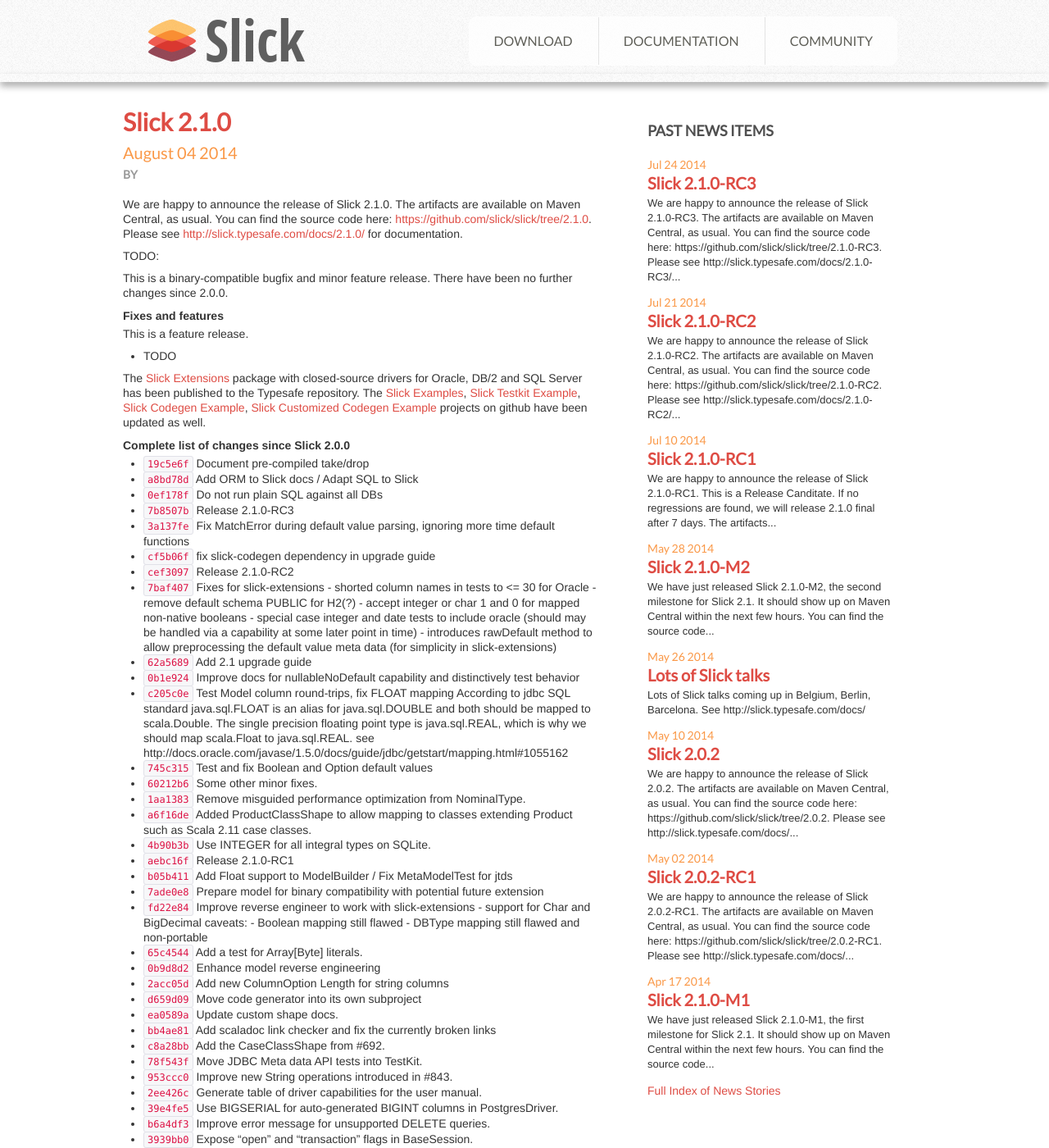
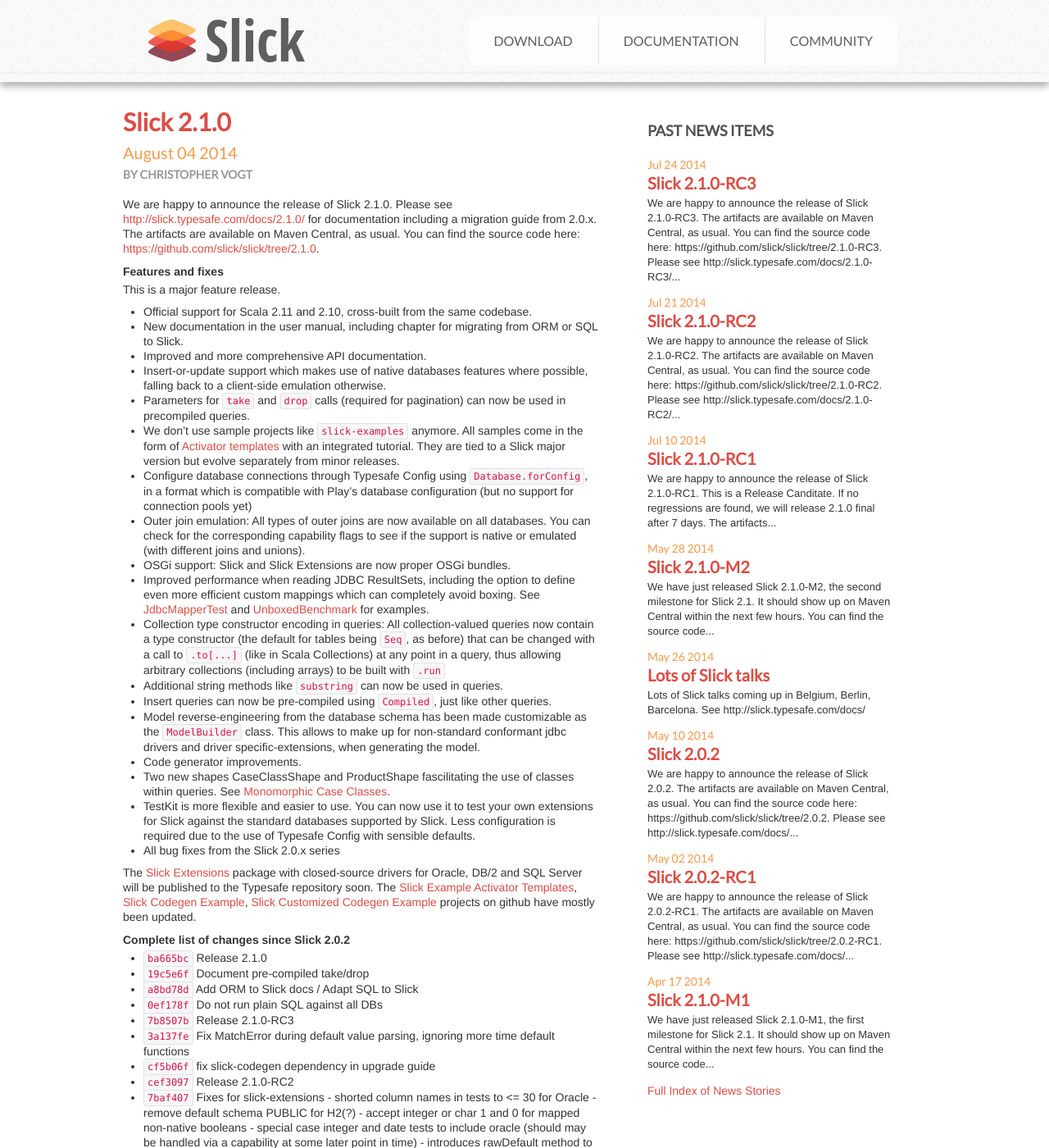
Before and after one commit to slick/slick.github.com, a Jekyll site: the page built from news/_posts/2014-08-04-slick-2.1.0-release.md, in a window 1280 px wide and 1400 px high. Shown: the whole window at 82% size. Built offline with Jekyll 4.4.1, drawn with Linux system fonts in a browser that asks for light colours; some of the changed text lies outside the part shown.

Commit message:
Fix 2.1.0 release notes

```diff
--- a/news/_posts/2014-08-04-slick-2.1.0-release.md
+++ b/news/_posts/2014-08-04-slick-2.1.0-release.md
@@ -1,35 +1,67 @@
 ---
 layout: news
 title: Slick 2.1.0
+author: Christopher Vogt
 ---
 We are happy to announce the release of Slick 2.1.0.
+Please see <http://slick.typesafe.com/docs/2.1.0/> for documentation including a migration guide from 2.0.x.
 The artifacts are available on Maven Central, as usual.
 You can find the source code here: <https://github.com/slick/slick/tree/2.1.0>.
-Please see <http://slick.typesafe.com/docs/2.1.0/> for documentation.
 
-TODO:
+##### Features and fixes
 
-This is a binary-compatible bugfix and minor feature release.
-There have been no further changes since 2.0.0.
+This is a major feature release.
 
-
-##### Fixes and features
-
-This is a feature release.
-
-* TODO
+* Official support for Scala 2.11 and 2.10, cross-built from the same codebase.
+* New documentation in the user manual, including chapter for migrating from ORM or SQL to Slick.
+* Improved and more comprehensive API documentation.
+* Insert-or-update support which makes use of native databases features where possible,
+  falling back to a client-side emulation otherwise.
+* Parameters for `take` and `drop` calls (required for pagination) can now be used in
+  precompiled queries.
+* We don't use sample projects like `slick-examples` anymore. All samples come in the form
+  of [Activator templates](https://github.com/typesafehub/?query=activator-slick)
+  with an integrated tutorial. They are tied to a Slick major
+  version but evolve separately from minor releases.
+* Configure database connections through Typesafe Config using `Database.forConfig`,
+  in a format which is compatible
+  with Play's database configuration (but no support for connection pools yet)
+* Outer join emulation: All types of outer joins are now available on all databases. You can check
+  for the corresponding capability flags to see if the support is native or emulated (with different
+  joins and unions).
+* OSGi support: Slick and Slick Extensions are now proper OSGi bundles.
+* Improved performance when reading JDBC ResultSets, including the option to define
+  even more efficient custom mappings which can completely avoid boxing. See
+  [JdbcMapperTest](https://github.com/slick/slick/blob/2.1.0/slick-testkit/src/main/scala/com/typesafe/slick/testkit/tests/JdbcMapperTest.scala#L295-321)
+  and [UnboxedBenchmark](https://github.com/slick/slick/blob/2.1.0/slick-testkit/src/test/scala/scala/slick/benchmark/UnboxedBenchmark.scala) for examples.
+* Collection type constructor encoding in queries: All collection-valued queries now
+  contain a type constructor (the default for tables being `Seq`, as before) that can be
+  changed with a call to `.to[...]` (like in Scala Collections) at any point in a query,
+  thus allowing arbitrary collections (including arrays) to be built with `.run`
+* Additional string methods like `substring` can now be used in queries.
+* Insert queries can now be pre-compiled using `Compiled`, just like other queries.
+* Model reverse-engineering from the database schema has been made customizable as
+  the `ModelBuilder` class.
+  This allows to make up for non-standard conformant jdbc drivers
+  and driver specific-extensions, when generating the model.
+* Code generator improvements.
+* Two new shapes CaseClassShape and ProductShape fascilitating the use of classes
+  within queries. See [Monomorphic Case Classes](http://slick.typesafe.com/doc/2.1.0/userdefined.html#monomorphic-case-classes).
+* TestKit is more flexible and easier to use. You can now use it to test your own
+  extensions for Slick against the standard databases supported by Slick. Less
+  configuration is required due to the use of Typesafe Config with sensible defaults.
+* All bug fixes from the Slick 2.0.x series
 
 The [Slick Extensions](http://slick.typesafe.com/doc/2.1.0/extensions.html)
-package with closed-source drivers for Oracle, DB/2 and SQL Server has been
-published to the Typesafe repository.
-The [Slick Examples](https://github.com/slick/slick-examples),
-[Slick Testkit Example](https://github.com/slick/slick-testkit-example),
+package with closed-source drivers for Oracle, DB/2 and SQL Server will be
+published to the Typesafe repository soon.
+The [Slick Example Activator Templates](https://github.com/typesafehub/?query=activator-slick),
 [Slick Codegen Example](https://github.com/slick/slick-codegen-example),
 [Slick Customized Codegen Example](https://github.com/slick/slick-codegen-customization-example)
-projects on github have been updated as well.
+projects on github have mostly been updated.
 
-##### Complete list of changes since Slick 2.0.0
-
+##### Complete list of changes since Slick 2.0.2
+* [``ba665bc``](https://github.com/slick/slick/commit/ba665bc974cb041d5d6188807fd4766736fbd3bd) Release 2.1.0
 * [``19c5e6f``](https://github.com/slick/slick/commit/19c5e6fafdc5f95730445065788694cd729f6419) Document pre-compiled take/drop
 * [``a8bd78d``](https://github.com/slick/slick/commit/a8bd78def913dc16e7f9321dac07cd4d26231672) Add ORM to Slick docs / Adapt SQL to Slick
 * [``0ef178f``](https://github.com/slick/slick/commit/0ef178fa176ed5e80d428d73a3020ce96b732497) Do not run plain SQL against all DBs
@@ -113,17 +145,11 @@
 * [``85d4e00``](https://github.com/slick/slick/commit/85d4e00afcf5f6b7bea279aeebc3dbb30b486d89) Clean up dependencies
 * [``c8420b2``](https://github.com/slick/slick/commit/c8420b22846d17ad38ec63784ebed12439b2c31c) Improve OSGi integration:
 * [``57c87f5``](https://github.com/slick/slick/commit/57c87f502dcdd4fd8200a0956bff6e63e495aee0) Add def size as alias for length to Query for more Scala collections api conformity
-* [``55c2a01``](https://github.com/slick/slick/commit/55c2a01b13827c60c978b1772cf0245ac2e9d358) Fix assertion error for multiple nameless fks or indices (non type-safe equality caught us)
 * [``047bb07``](https://github.com/slick/slick/commit/047bb07140cc10fbf2eba495845d9994a095671e) First cut at OSGi-fun for slick.
-* [``b2a6dc1``](https://github.com/slick/slick/commit/b2a6dc1e390589de2966230875fd5104108bf94d) Add docs for MappedColumnType import and hand-written case class companions.
-* [``3a7f53c``](https://github.com/slick/slick/commit/3a7f53ce70fdb7da38be13a469b9851e5c1a32fd) Prevent "no-symbol does not have an owner" when using MappedTo.
 * [``338e959``](https://github.com/slick/slick/commit/338e959e03b38b54c7d827a4cf2cb5dfc6d413a6) Fix identity groupBy with type mappings.
 * [``18f3cf2``](https://github.com/slick/slick/commit/18f3cf222e16055c4d3369d64fd22fb827c614f4) Emulate outer joins where necessary.
 * [``439305f``](https://github.com/slick/slick/commit/439305f2ccd12853d37646d299c98652185ea6d4) Correctly propagate build failures to sbt's exit code.
-* [``82316d1``](https://github.com/slick/slick/commit/82316d16cafa52829cb8144a69d715e8ed2f4a33) Fix codegen autoinc last as option for HLists (issue #704)
 * [``76e638c``](https://github.com/slick/slick/commit/76e638cb7a445fcd8cc75c290ff852cc8f38f17b) Add test for outer joins and fix capability declarations.
-* [``b86cd4b``](https://github.com/slick/slick/commit/b86cd4bf5ae8ec57527f5bc65cac3dd47b07e3c1) Fix name collision with columns named 'tag' in codegen
-* [``f1c3737``](https://github.com/slick/slick/commit/f1c37371c9fe467bb76ababfd96ff431d850908b) Fix Scaladoc links
 * [``2dca474``](https://github.com/slick/slick/commit/2dca474f973bc3c71e5d2a38b9071d6aa889b7eb) Scala 2.11 compatibility.
 * [``e71ed6e``](https://github.com/slick/slick/commit/e71ed6e777ee245779c3d81c7fce30e2d84c2f77) Add alias and documentation for ForeignKeyAction
 * [``3fc16d8``](https://github.com/slick/slick/commit/3fc16d8171f7785b8c7b34ed513675188410fcbc) Allow building of non-erased collections through ClassTags.
@@ -135,47 +161,7 @@
 * [``6d1cbd9``](https://github.com/slick/slick/commit/6d1cbd9f8edb1448e79c2ddaf9500ae69ed226c5) Simplify Option handling in JdbcProfile.
 * [``1b5f1f4``](https://github.com/slick/slick/commit/1b5f1f4ee2a5271e299a487d43f506f7924cb828) Simplify Invokers
 * [``70a5a2b``](https://github.com/slick/slick/commit/70a5a2b9d40b891a3201515aa373352e56b9c67f) Add test case for nesting mapped entities
-* [``754660c``](https://github.com/slick/slick/commit/754660cedbd052ec7abc77d8c224430012394983) Add test for broken mapping to Char
-* [``e2ab531``](https://github.com/slick/slick/commit/e2ab531d257a17932c6fa75021739945fcdc8947) Fixed issue #698 (MappedColumnType broken for Char)
-* [``77a19aa``](https://github.com/slick/slick/commit/77a19aad284051b3457b6dae9f1c9374f4bdc980) Fixed issue #554 (ZIP joins)
 * [``ce04fe8``](https://github.com/slick/slick/commit/ce04fe8e752c93c06c38ad732ab625c3add1e10a) Modify DDL to run drop phases in LIFO order.  Fixes issue #701.
-* [``c78ed2f``](https://github.com/slick/slick/commit/c78ed2f72d1b3bd767f6fdc381e98083149725b3) Emulate empty join conditions where needed.
-* [``7ae79d6``](https://github.com/slick/slick/commit/7ae79d61bea2da6894a4ec8a857981d61584969e) Add JDBC interop docs
-* [``3555385``](https://github.com/slick/slick/commit/3555385edfba4182dd8b85fd1a6dfe098c2e267b) Add documentation for `into` method
-* [``258a6bc``](https://github.com/slick/slick/commit/258a6bcff93a44a3f70157905b39832f99a8eeae) Support casts to boolean and double in Access.
-* [``e065fcd``](https://github.com/slick/slick/commit/e065fcd2fa5e457ccc9b06f7cfe9476dfe5dbf5b) Fix initialization order problem in generated code
 * [``89c3c2e``](https://github.com/slick/slick/commit/89c3c2ed2098a6b8207d71a2fdee298f40b4842b) Reuse "simple" object for "Implicit" in driver implementations.
 * [``c6bc382``](https://github.com/slick/slick/commit/c6bc3826cc82ab1d636b3691e97e1b5125db24f9) Remove deprecated features
 * [``7e2d6b4``](https://github.com/slick/slick/commit/7e2d6b450cd694e072643ec882f1b0b92bc79248) Update version numbers for 2.1
-* [``fc5cabe``](https://github.com/slick/slick/commit/fc5cabe4458855430498605f474df52b954927f1) Enable documentation tests on Travis CI
-* [``73064e9``](https://github.com/slick/slick/commit/73064e9abf3666a1240ac09cacd85b430bbbbdd5) Documentation improvements for 2.0.1.
-* [``8b8ed11``](https://github.com/slick/slick/commit/8b8ed11353b85615290f6fa0d80657e5a28f0821) Add test case for issue #645 (to be fixed in slick-extensions)
-* [``1e5146c``](https://github.com/slick/slick/commit/1e5146c9d9f6d017889851596ace20ed6df960af) Implement casts for more basic data types in QueryInterpreter.
-* [``2a54174``](https://github.com/slick/slick/commit/2a541741915d6917940a8c8747d1270f92c85e6d) Add configuration for MySQL and PostgreSQL tests on Travis CI.
-* [``386920a``](https://github.com/slick/slick/commit/386920a6abd2c906f58cd310688423c708acafbf) Add basic Travis CI configuration
-* [``e96132b``](https://github.com/slick/slick/commit/e96132be4f463b82db7432c7a4a3205f805b8837) Fix self-referencing table in codegen (#619)
-* [``d944e27``](https://github.com/slick/slick/commit/d944e279e18533da5c566b866274e93eb2b1f9f7) Expand Table refs into columns in "returning" projections.
-* [``1f87cfb``](https://github.com/slick/slick/commit/1f87cfb5088404b0e2c6ebd5cb5bd5b40d3d52fa) Add ddl for all tables to codegen
-* [``4533b0c``](https://github.com/slick/slick/commit/4533b0cc361d4ab473fdae7e63c43160e8a88b75) Substitute correct versions numbers from the build into the docs
-* [``b01241d``](https://github.com/slick/slick/commit/b01241d0c33692a504cd4e442f62202cb39b84cf) Remove all special handling for products of size 1.
-* [``2022107``](https://github.com/slick/slick/commit/20221076e0dc2e77bcdfcd0603feb4d85d8048e5) Infer correct NominalType views even without the NominalType.
-* [``c59ba50``](https://github.com/slick/slick/commit/c59ba5059b708a7e7a46df23e90787d7eeab09e6) Fix a smorgasbord of bugs for more robust groupBy.
-* [``73c9175``](https://github.com/slick/slick/commit/73c9175fe98cced0d64cc60ca72ab2d76ab0e213) Add optional db authentication to default code generator runner
-* [``1f76f36``](https://github.com/slick/slick/commit/1f76f363b10a62296220154d9f2375d8408884af) Improve codegen docs: address spotted confusions, hlist fix, typos, formatting
-* [``23e9450``](https://github.com/slick/slick/commit/23e94508433c2cfc0fc17e78fa7d7a241d20889f) Add row value constructor to codegen output Supersedes #614
-* [``b870f3d``](https://github.com/slick/slick/commit/b870f3d33fd22f33c56e3382b613457df401c07e) Generate scaladoc src links and graphs for test kit
-* [``be508cc``](https://github.com/slick/slick/commit/be508cc1632acbeb66dab76a782e40dc527202f1) Fix for #618, codegen single, non-option column tables.
-* [``6d7610d``](https://github.com/slick/slick/commit/6d7610d00e16380ae2411270e2883dc6cf93e29d) Fix for taking Option GetResult from caller scope
-* [``e436802``](https://github.com/slick/slick/commit/e43680277eb648f3a0fa7284b66eef5a6d2ff936) Fix for #616, code gen generated wrong default value for Option columns (not using Some)
-* [``da01462``](https://github.com/slick/slick/commit/da01462911a30ace147ea9e97317c4264f8aee8c) Fix some codegen docs
-* [``ae51292``](https://github.com/slick/slick/commit/ae51292cac80ba919c8d50b4ffaaae1cc03eff34) Extend codegen HList test to 33 columns to test performance
-* [``b5f9144``](https://github.com/slick/slick/commit/b5f9144092f683f166bfb9f0453f08e96ebfa247) Change codegen to avoid :: HCons type alias (as a possible workaround for #577)
-* [``b88337d``](https://github.com/slick/slick/commit/b88337d5783427f7162d0c304a1caf8d4483cbac) Split compound types and compound values in codegen
-* [``9f274cc``](https://github.com/slick/slick/commit/9f274cc32c99ac490befe04b56519725c5087719) Enable disabled codegen tests after fixing spurious compilation errors
-* [``0d2e885``](https://github.com/slick/slick/commit/0d2e8859d5f840491ba4d040577537374f3f0d84) Document caching insert invoker
-* [``217af59``](https://github.com/slick/slick/commit/217af5972f771740d617bd5b85d6b3b7ebb2991e) Ensure that CountAll rewriting creates unique column names.
-* [``5aad43f``](https://github.com/slick/slick/commit/5aad43fdab3310a73257f4db1f1db74dfa56b90d) Add MiMa for Slick 2.0 stream
-* [``98af9b6``](https://github.com/slick/slick/commit/98af9b6c6145044909ddb54b696ccad22b568aeb) Support Library.Max in QueryInterpreter.
-* [``e2ece2f``](https://github.com/slick/slick/commit/e2ece2f679297e30629a9ada8debf7b9ec35ae97) Pass Slick version properly from sbt into Sphinx.
-* [``0be0423``](https://github.com/slick/slick/commit/0be0423789338ac0625b8099940e839217985ff9) Fix for #597, negative int default value
-* [``abe9197``](https://github.com/slick/slick/commit/abe91970cdd794076fc098b7a494c055beae5ebb) Add failing test for #175
```
